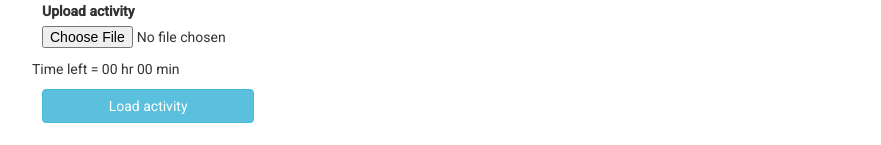
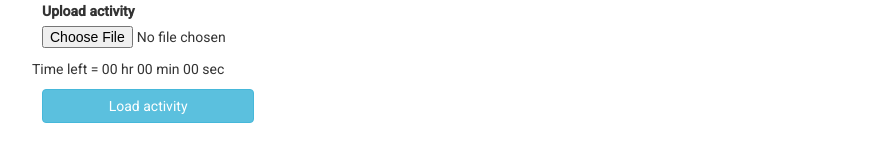
Before and after one commit to sachinsfo/pomodoro_timer, an Angular app in the folder pomodoro-timer/: page / in a window 1280 px wide. Shown: the part 514-659 px from the top of the page, without its empty margins (48-929 px from the left). Built offline with nearby package versions, Linux system fonts and the light colour scheme.

Commit message:
Total time left is now dynamic

```diff
--- a/pomodoro-timer/src/app/timer/timer-list/timer-list.component.html
+++ b/pomodoro-timer/src/app/timer/timer-list/timer-list.component.html
@@ -40,7 +40,7 @@
 </div>
 <div class="row">
     <div class="col-xs-12">
-        Time left = {{total_time_hrs | number:'2.0'}} hr {{ total_time_min | number:'2.0'}} min
+        Time left = {{time_left_hrs | number:'2.0'}} hr {{ time_left_min | number:'2.0'}} min {{ time_left_sec | number:'2.0'}} sec
     </div>
 </div>
 <div class="row" style="padding: 10px;">
--- a/pomodoro-timer/src/app/timer/timer-list/timer-list.component.ts
+++ b/pomodoro-timer/src/app/timer/timer-list/timer-list.component.ts
@@ -25,22 +25,41 @@ export class TimerListComponent implements OnInit {
   file_uploaded_once: boolean = false;
   file_name: string = '';
 
-  total_time: number = 0;
-  total_time_hrs: number = 0;
-  total_time_min: number = 0;
+  total_time_left: number = 0;
+  time_left_hrs: number = 0;
+  time_left_min: number = 0;
+  time_left_sec: number = 0;
 
   constructor() { }
 
   ngOnInit(): void {
   }
 
-  getTotalTime() {
-      this.total_time = 0;
-      this.timers.forEach(t => {
-        if(!t.is_complete) this.total_time += t.time_in_min;
-      });
-      this.total_time_hrs = Math.floor(this.total_time / 60);
-      this.total_time_min = this.total_time % 60;
+  calcTotalTimeLeft(seconds_remaining: number = 0) {
+      this.total_time_left = 0;
+      let flag: boolean = true;
+      if(this.activity_loaded){
+        for(var i=0; i<this.timers.length; i++){
+          let t: TimerObj = this.timers[i];
+          // first incomplete timer is the current timer
+          // So, seconds_remaining is the seconds_remaining of the current timer
+          if(!t.is_complete && flag){
+            this.total_time_left += Math.floor(seconds_remaining/60);
+            flag = false;
+          }
+          else if(!this.timers[i].is_complete){
+            this.total_time_left += t.time_in_min;
+          }
+        }
+      }
+      else {
+        this.timers.forEach(t => {
+          if(!t.is_complete) this.total_time_left += t.time_in_min;
+        });
+      }
+      this.time_left_hrs = Math.floor(this.total_time_left / 60);
+      this.time_left_min = this.total_time_left % 60;
+      this.time_left_sec = seconds_remaining % 60;
   }
 
   onAdd(newTimer: TimerObj){
@@ -49,7 +68,7 @@ export class TimerListComponent implements OnInit {
       //newTimer.time_in_min = 0.1;
       this.timers.push(newTimer);
       //console.log(this.timers)
-      this.getTotalTime();
+      this.calcTotalTimeLeft();
     }
     else{
       //TODO: toastr notification
@@ -64,7 +83,7 @@ export class TimerListComponent implements OnInit {
         t += 1;
       }
     });
-    this.getTotalTime();
+    this.calcTotalTimeLeft();
   }
 
   getTimerName(typeId: number){
@@ -75,7 +94,7 @@ export class TimerListComponent implements OnInit {
     // Can delete only if load activity is not clicked
     if(!this.activity_loaded){
       if(!timer.is_complete) this.timers.splice(timer_index, 1);
-      this.getTotalTime();
+      this.calcTotalTimeLeft();
     }
     else{
       //TODO: toastr notification
@@ -113,7 +132,7 @@ export class TimerListComponent implements OnInit {
         if(element.time_in_min <= 0) element.time_in_min = 1;
         if(element.time_in_min > 99) element.time_in_min = 99;
       });
-      self.getTotalTime();
+      self.calcTotalTimeLeft();
       this.file_uploaded_once = true;
       this.fileUploadSuccessful = true;
       this.displayFileReadError = false;
--- a/pomodoro-timer/src/app/timer/timer.component.ts
+++ b/pomodoro-timer/src/app/timer/timer.component.ts
@@ -107,6 +107,7 @@ export class TimerComponent implements OnInit, DoCheck{
         this.current_time_seconds -= 1;
         this.updateTimer(this.current_time_seconds);
         this.seconds_remaining_event.emit(this.current_time_seconds);
+        this.timerListChild.calcTotalTimeLeft(this.current_time_seconds);
         if(this.current_time_seconds === 0) this.onComplete();
       }, 1000);
     }
```
